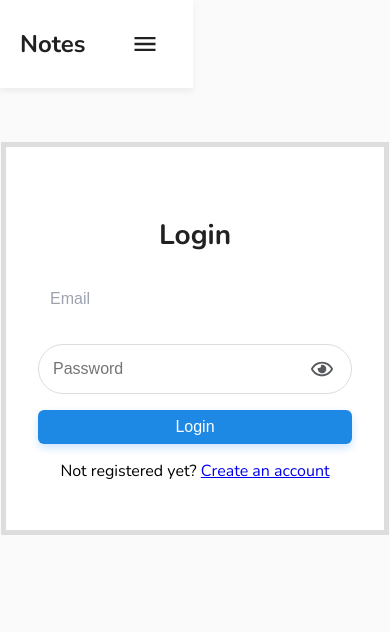
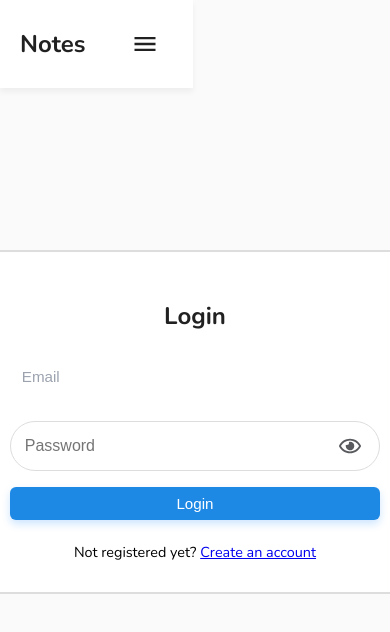
Before and after one commit to DenislavaVM/NotesHub-MERN, a React (Vite) app in the folder frontend/: page /login in a window 390 px wide. Shown: the top 632 px of the page. Built offline with nearby package versions, Linux system fonts and the light colour scheme; no server answers.

Commit message:
feat(login): fix vertical scrollbar issue and improve responsive layout

```diff
--- a/frontend/src/index.css
+++ b/frontend/src/index.css
@@ -1,11 +1,15 @@
 @import url('https://fonts.googleapis.com/css2?family=Nunito:ital,wght@0,200..1000;1,200..1000&display=swap');
 @import "./variables.css";
 
-html, body {
+html,
+body {
   height: 100%;
   margin: 0;
   padding: 0;
-  box-sizing: border-box;
+  overflow: hidden;
+}
+
+body {
   overflow-y: auto;
   overflow-x: hidden;
 }
@@ -70,8 +74,39 @@ body {
   flex-direction: column;
 }
 
-.mt-1 { margin-top: 1rem; }
-.mt-2 { margin-top: 2rem; }
-.mb-1 { margin-bottom: 1rem; }
-.mb-2 { margin-bottom: 2rem; }
-.mx-auto { margin-left: auto; margin-right: auto; }
+.mt-1 {
+  margin-top: 1rem;
+}
+
+.mt-2 {
+  margin-top: 2rem;
+}
+
+.mb-1 {
+  margin-bottom: 1rem;
+}
+
+.mb-2 {
+  margin-bottom: 2rem;
+}
+
+.mx-auto {
+  margin-left: auto;
+  margin-right: auto;
+}
+
+@media (max-width: 480px) {
+  body {
+    font-size: 90%;
+  }
+
+  .login-form {
+    max-width: 95%;
+    padding: 1rem;
+  }
+
+  .input-box,
+  .btn-primary {
+    font-size: 0.95rem;
+  }
+}
--- a/frontend/src/pages/Login/Login.css
+++ b/frontend/src/pages/Login/Login.css
@@ -1,10 +1,11 @@
 .login-container {
+  flex: 1;
   display: flex;
   justify-content: center;
   align-items: center;
-  min-height: 80vh;
-  padding: 1px;
+  padding: 0;
   background-color: var(--background-color);
+  flex-direction: column;
 }
 
 .login-form {
@@ -87,3 +88,28 @@
   border-color: var(--error-color);
   box-shadow: 0 0 0 3px rgba(217, 83, 79, 0.25);
 }
+
+@media (max-width: 480px) {
+  .login-form {
+    padding: 1.5rem 1rem;
+    border-width: 2px;
+    max-width: 90%;
+  }
+
+  .login-title {
+    font-size: 1.5rem;
+  }
+
+  .btn-primary {
+    font-size: 0.95rem;
+  }
+
+  .register-prompt {
+    font-size: 0.9rem;
+  }
+
+  .signup-link {
+    display: inline-block;
+    margin-top: 0.5rem;
+  }
+}
```
